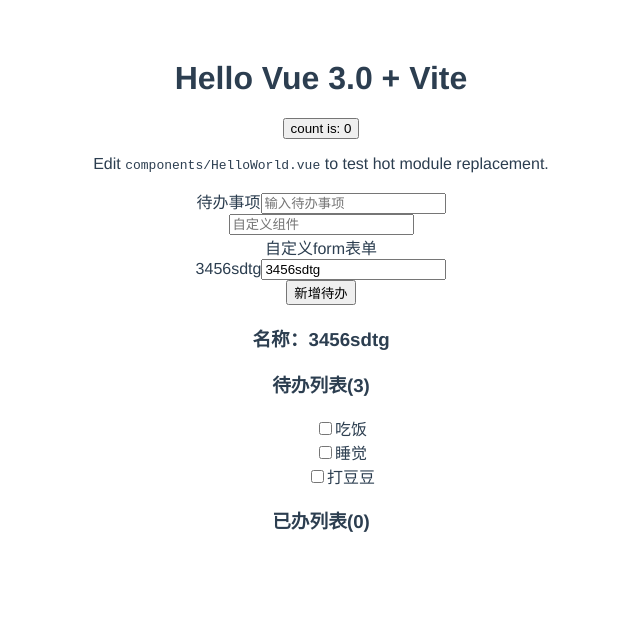
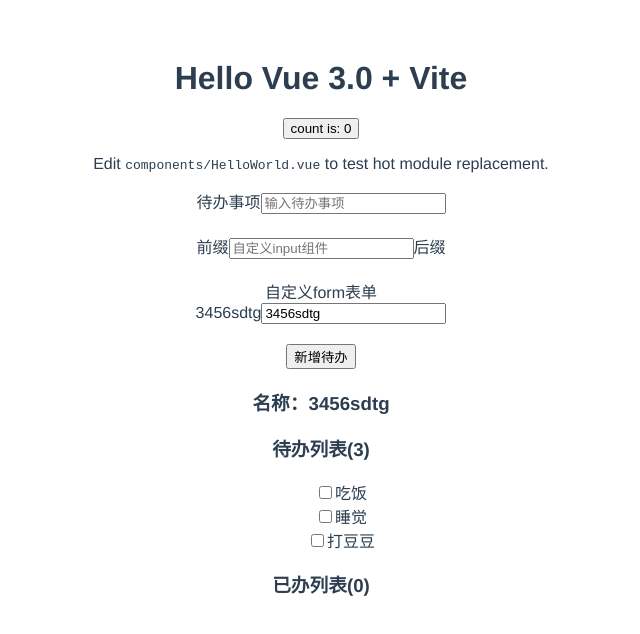
Before and after one commit to lijun8637/v3demo, a Vue app: page /todoList in a window 1280 px wide. Shown: the top 634 px of the page, without its empty margins (319-959 px from the left). Built offline with nearby package versions, Linux system fonts and the light colour scheme.

Commit message:
自定义插槽，vuex数据响应式

```diff
--- a/src/components/PcFormItem.vue
+++ b/src/components/PcFormItem.vue
@@ -17,7 +17,7 @@
     },
     setup () {
 
-        const fval = inject<any>('fvalue')
+        const fval = inject<any>('fvalue',ref({}))
 
         onMounted(()=>{
             console.log(fval)
--- a/src/components/PcInput.vue
+++ b/src/components/PcInput.vue
@@ -1,6 +1,9 @@
 <template>
     <div>
-        <slot></slot>
+        <!-- 匿名插槽 -->
+        <!-- <slot></slot> -->
+        <!-- 具名插槽 -->
+        <slot class="input-prepend" name="prepend"></slot>
         <span>{{value}}</span>
         <input
             :value="value"
@@ -9,11 +12,12 @@
             :auto-Complete="autoComplete"
             :maxlength="maxlength"
             :class="clazz"
-            :style="style"
+            :style="styles"
             @input="onInput"
             @keyup="onKeyup"
             @blur="onBlur"
-        >
+        />
+        <slot name="append"></slot>
     </div>
 </template>
 
@@ -21,7 +25,7 @@
 import { defineComponent,reactive,computed, onMounted, watch, watchEffect, ref, inject } from 'vue'
 
 export default defineComponent({
-    name:'input',
+    name:'PcInput',
     props:{
         value:{
             type:String,
@@ -34,7 +38,7 @@
         class:String,
         clazz:[String,Object],
         // style:undefined ,
-        style:{
+        styles:{
             type:Object,
             default:{}
         },
@@ -62,11 +66,11 @@
 
         })
 
-        const fval = inject<any>('fvalue')
+        const fval = inject<any>('fvalue',ref({}))
 
 
         onMounted(()=>{
-            console.log(fval)
+            // console.log(fval)
         })
 
         const valueRef = ref('')
@@ -90,10 +94,10 @@
 
 
         const onInput = (e)=>{
-            emit('input',e)
+            emit('onInput',e)
         }
         const onKeyup = (e)=>{
-            emit('keyup',e)
+            emit('onKeyup',e)
         }
         const onBlur = (e:any)=>{
             emit('blur',e)
--- a/src/store/index.ts
+++ b/src/store/index.ts
@@ -26,11 +26,15 @@
         }
     },
     getters:{
-        todoList: state => state.todoList
+        todoList: state => state.todoList,
+        userName: state => state.userName
     },
     mutations:{
         setTodoList:(state:any,payload:Array<object>):void => {
             state.todoList = payload
+        },
+        setUserName:(state:any,payload:string):void =>{
+            state.userName = payload
         }
     },
     actions:{
--- a/src/views/form.ts
+++ b/src/views/form.ts
@@ -1,4 +1,4 @@
-import { computed, reactive, toRefs } from 'vue';
+import { computed, reactive, toRefs, ref, watch } from 'vue';
 import { useStore } from 'vuex'
 
 interface State{
@@ -9,11 +9,19 @@
     let state:State;
     const store = useStore();
     state = reactive({
-        fName:computed(()=> store.state.userName)
+        // fName:store.getters.userName
+        fName:computed(()=> store.getters.userName) // 响应式变更
     })
 
+    const handleSetName = (e:any)=>{
+        // state.fName = e.target.value
+        store.commit('setUserName',e.target.value)
+    }
+
+
     return {
-        ...toRefs(state)
+        ...toRefs(state),
+        handleSetName
     }
 
 }
--- a/src/views/list.vue
+++ b/src/views/list.vue
@@ -5,22 +5,28 @@
       <label>待办事项</label>
        <input v-model="todo" placeholder="输入待办事项" @keyup.enter="handleAddTodo">
 
-       <pc-input
+       <PcInput
         :value="todo"
-        placeholder="自定义组件"
-        @input="handleInput"
-        @keyup="handleKeyup"
-       />
+        placeholder="自定义input组件"
+        @onInput="handleInput"
+        @onKeyup="handleKeyup"
+        ref="myInput"
+        style="margin:20px auto"
+       >
+        <template v-slot:prepend><span>前缀</span></template>
+        <template v-slot:append><span>后缀</span></template>
+       </PcInput>
 
-       <pc-form fvalue="3535">
-         <pc-form-item label="自定义form表单">
-           <pc-input
+       <PcForm fvalue="3535" style="margin:20px auto">
+         <PcFormItem label="自定义form表单">
+           <PcInput
             :value="fName"
             placeholder="自定义form表单"
-
+            @onInput="handleSetName"
+            ref="myFormInput"
            />
-         </pc-form-item>
-       </pc-form>
+         </PcFormItem>
+       </PcForm>
 
        <button @click="handleAddTodo">新增待办</button>
     </div>
@@ -75,7 +81,7 @@
         handleInput
       } = todoList();
 
-    const {fName} = forms()
+    const {fName,handleSetName} = forms()
 
 
     const handleKeyup = (e) => {
@@ -92,7 +98,8 @@
       handleInput,
       handleKeyup,
 
-      fName
+      fName,
+      handleSetName
     }
   }
 })
--- a/src/views/todoList.ts
+++ b/src/views/todoList.ts
@@ -13,11 +13,10 @@
     let state:State;
     const store = useStore();
     state = reactive({
-        // todoList: computed(()=> store.state.todoList),
-        todoList: computed(()=> store.getters.todoList),
-        // todoList: computed(()=> mapState(['todoList']),
+        todoList: computed(()=> store.getters.todoList), // 响应式变更
+        // todoList: store.getters.todoList,
         todo: '',
-        userName: computed(()=> store.state.userName)
+        userName: computed(()=> store.getters.userName )
     })
 
     onMounted(()=>{
```
